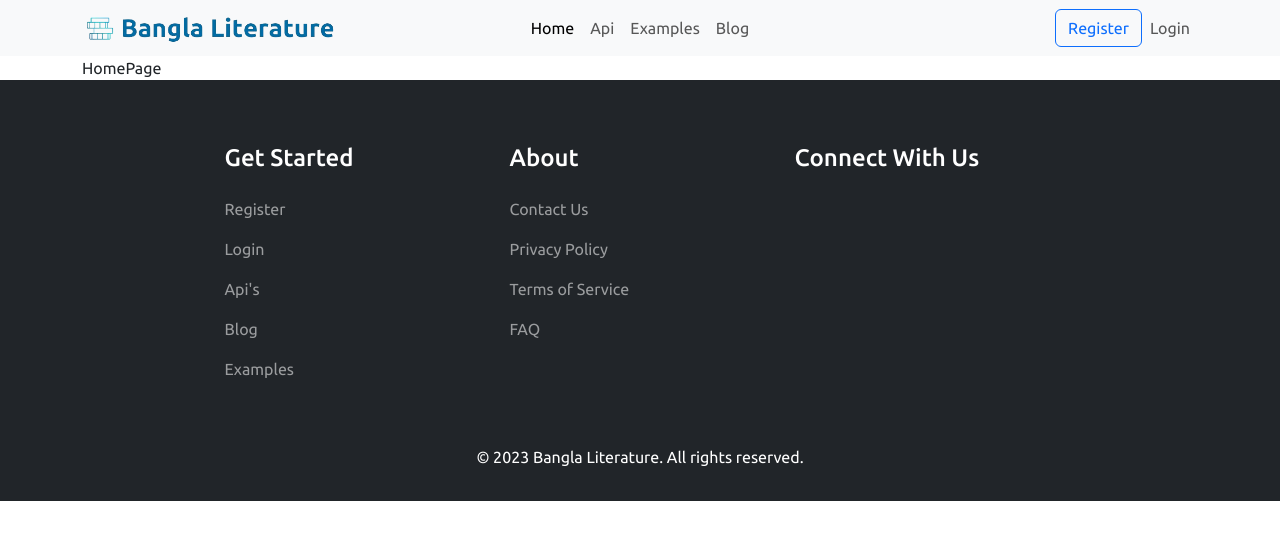
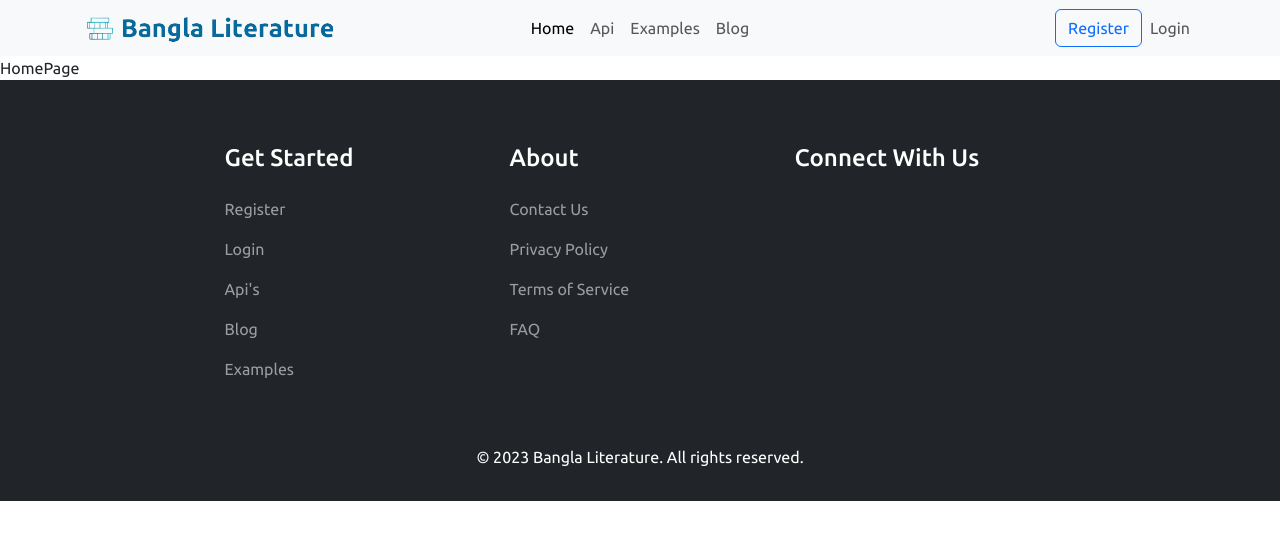
Before and after one commit to najmul-islam/bangla-literature, a React (Vite) app in the folder frontend/: page / in a window 1280 px wide. Shown: the top 540 px of the page. Built offline with nearby package versions, Linux system fonts and the light colour scheme; no server answers.

Commit message:
remove container

```diff
--- a/frontend/src/layouts/PublicLayout.jsx
+++ b/frontend/src/layouts/PublicLayout.jsx
@@ -1,4 +1,3 @@
-import { Container } from "react-bootstrap";
 import { Outlet } from "react-router-dom";
 import Footer from "../components/footer/Footer";
 import Header from "../components/header/Header";
@@ -7,9 +6,7 @@ const PublicLayout = () => {
   return (
     <>
       <Header />
-      <Container>
-        <Outlet />
-      </Container>
+      <Outlet />
       <Footer />
     </>
   );
```
